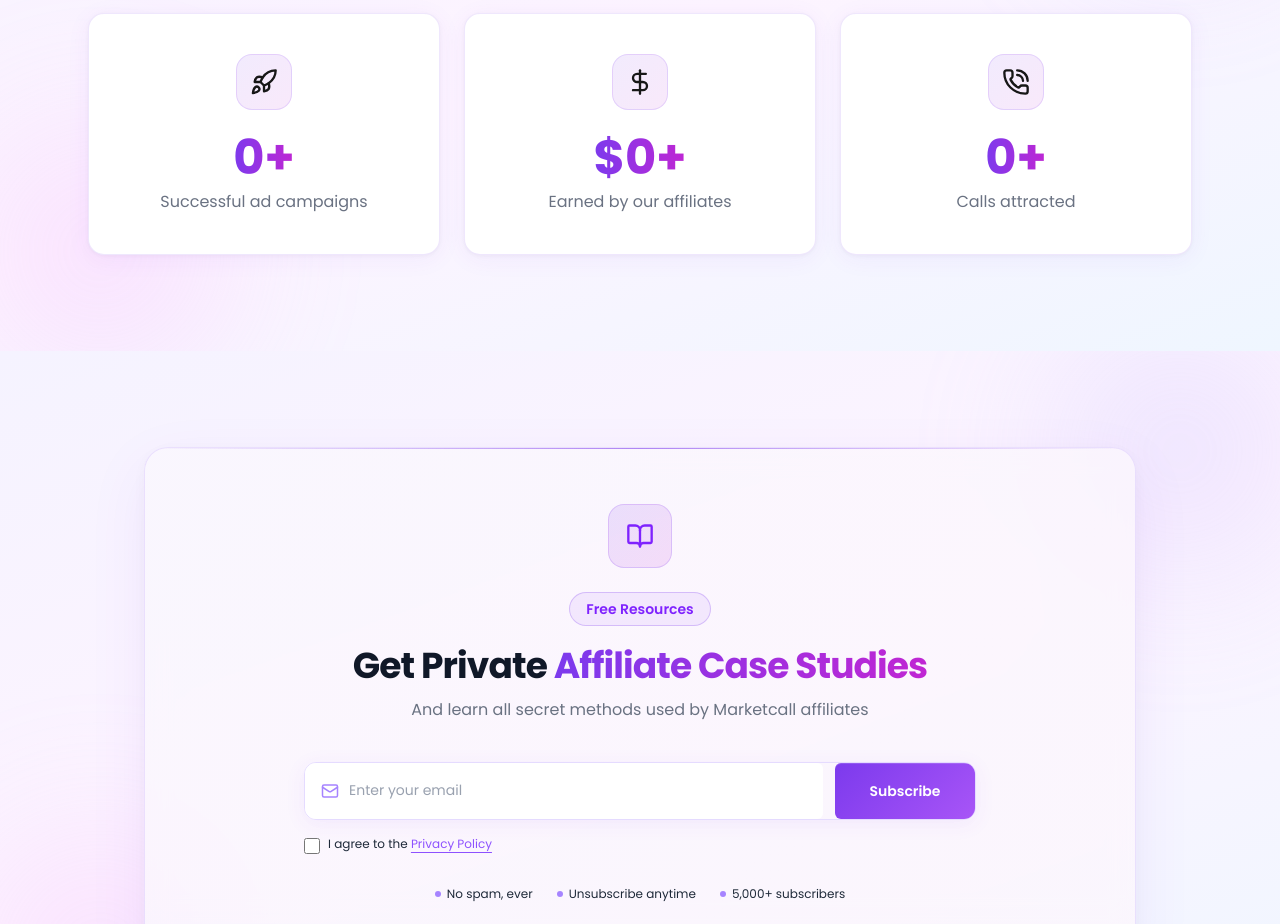
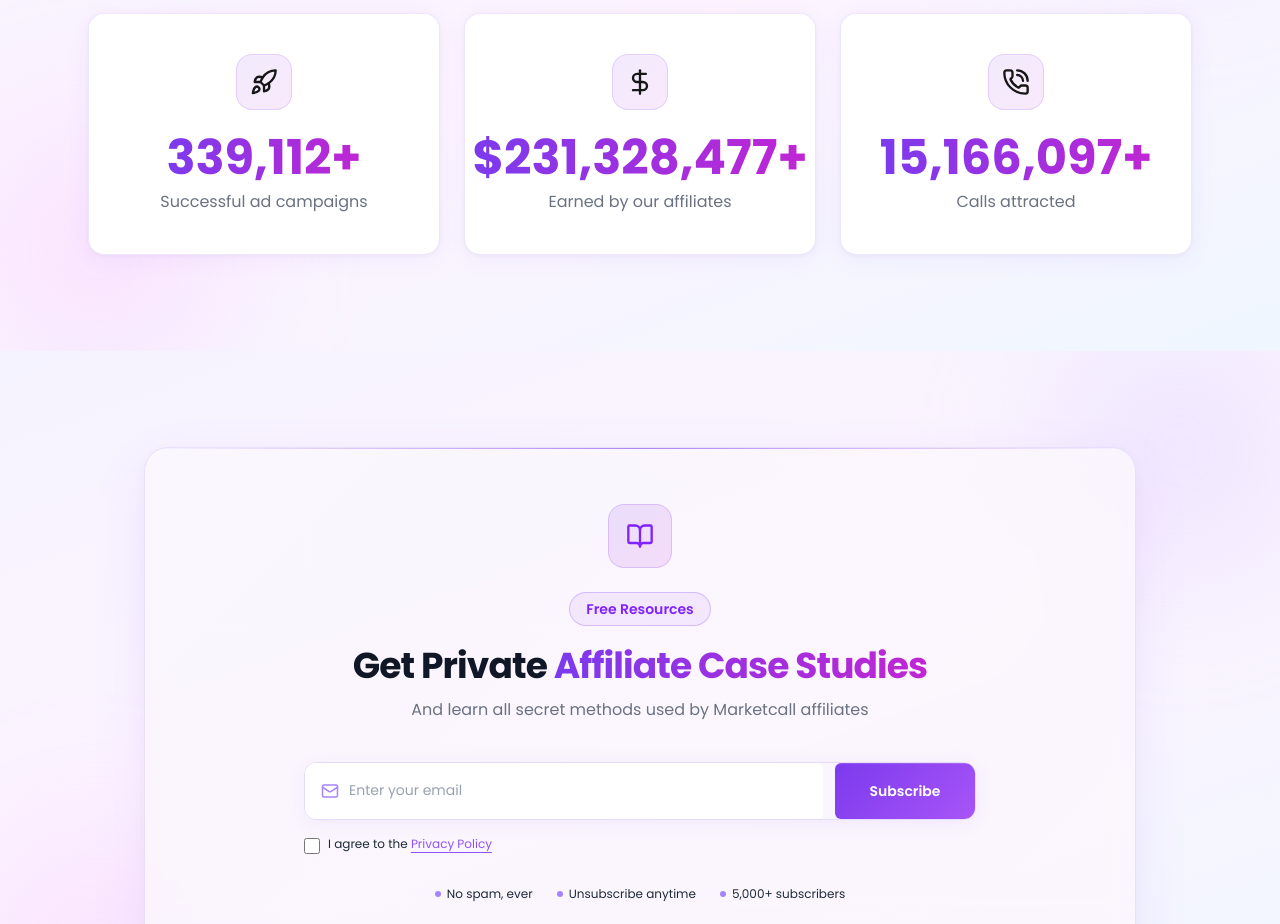
Before and after one commit to kamil-Abbas12/marketcall, a Next.js app: page / in a window 1280 px wide. Shown: the part 3120-4044 px from the top of the page. Built offline with nearby package versions, Linux system fonts and the light colour scheme.

Commit message:
fix  error

```diff
--- a/app/component/Ads.tsx
+++ b/app/component/Ads.tsx
@@ -1,39 +1,61 @@
 "use client";
-import dynamic from "next/dynamic";
-import { motion } from "framer-motion";
+
+import { motion, useInView } from "framer-motion";
 import { Rocket, DollarSign, PhoneCall } from "lucide-react";
-import React, { useEffect, useState } from "react";
-// Dynamically import CountUp for client-side only
-const CountUp = dynamic(() => import("react-countup"), { ssr: false });
+import React, { useRef } from "react";
+import CountUp from "react-countup";
 
 const stats = [
-  { number: 339112, label: "Successful ad campaigns", icon: <Rocket size={28} />, suffix: "+" },
-  { number: 231328477, label: "Earned by our affiliates", icon: <DollarSign size={28} />, prefix: "$", suffix: "+" },
-  { number: 15166097, label: "Calls attracted", icon: <PhoneCall size={28} />, suffix: "+" },
+  {
+    number: 339112,
+    label: "Successful ad campaigns",
+    icon: <Rocket size={28} />,
+    suffix: "+",
+    prefix: "",
+  },
+  {
+    number: 231328477,
+    label: "Earned by our affiliates",
+    icon: <DollarSign size={28} />,
+    suffix: "+",
+    prefix: "$",
+  },
+  {
+    number: 15166097,
+    label: "Calls attracted",
+    icon: <PhoneCall size={28} />,
+    suffix: "+",
+    prefix: "",
+  },
 ];
 
 const Ads = () => {
-  const [mounted, setMounted] = useState(false);
- useEffect(() => {
-    setMounted(true);
-  }, []);
   return (
     <section
       className="relative w-full py-24 overflow-hidden"
-      style={{ background: "linear-gradient(160deg, #f5f3ff 0%, #fdf4ff 50%, #eff6ff 100%)" }}
+      style={{
+        background:
+          "linear-gradient(160deg, #f5f3ff 0%, #fdf4ff 50%, #eff6ff 100%)",
+      }}
     >
-      {/* Background glow orbs */}
+      {/* Background glow */}
       <div
         className="absolute top-[-100px] right-[-100px] w-[400px] h-[400px] rounded-full opacity-30 pointer-events-none"
-        style={{ background: "radial-gradient(circle, #c4b5fd, transparent 70%)", filter: "blur(60px)" }}
+        style={{
+          background: "radial-gradient(circle, #c4b5fd, transparent 70%)",
+          filter: "blur(60px)",
+        }}
       />
       <div
         className="absolute bottom-[-100px] left-[-100px] w-[400px] h-[400px] rounded-full opacity-30 pointer-events-none"
-        style={{ background: "radial-gradient(circle, #f0abfc, transparent 70%)", filter: "blur(60px)" }}
+        style={{
+          background: "radial-gradient(circle, #f0abfc, transparent 70%)",
+          filter: "blur(60px)",
+        }}
       />
 
       <div className="max-w-6xl mx-auto px-6 relative z-10">
-        {/* Section header */}
+        {/* Header */}
         <motion.div
           className="text-center mb-16"
           initial={{ opacity: 0, y: 20 }}
@@ -43,77 +65,110 @@ const Ads = () => {
         >
           <span
             className="inline-block px-4 py-1.5 rounded-full text-sm font-semibold mb-4 text-violet-600"
-            style={{ background: "rgba(124,58,237,0.08)", border: "1px solid rgba(124,58,237,0.25)" }}
+            style={{
+              background: "rgba(124,58,237,0.08)",
+              border: "1px solid rgba(124,58,237,0.25)",
+            }}
           >
             Our Impact
           </span>
+
           <h2 className="text-3xl md:text-4xl font-extrabold text-gray-900 mb-3">
-            Metrics that {" "}
-            <span style={{ background: "linear-gradient(90deg, #7C3AED, #C026D3)",
-               WebkitBackgroundClip: "text", WebkitTextFillColor: "transparent" }}>
+            Metrics that{" "}
+            <span
+              style={{
+                background: "linear-gradient(90deg, #7C3AED, #C026D3)",
+                WebkitBackgroundClip: "text",
+                WebkitTextFillColor: "transparent",
+              }}
+            >
               prove success
             </span>
           </h2>
+
           <p className="text-gray-500 w-full mx-auto text-md md:text-base">
-            Real impact from real campaigns.
-Discover how Marketcall empowers advertisers and affiliates worldwide with measurable success.
-
+            Real impact from real campaigns. Discover how Marketcall empowers
+            advertisers and affiliates worldwide with measurable success.
           </p>
         </motion.div>
 
-        {/* Stats cards */}
+        {/* Stats */}
         <motion.div
           className="grid grid-cols-1 md:grid-cols-3 gap-6"
           initial="hidden"
           whileInView="visible"
           viewport={{ once: true, amount: 0.3 }}
-          variants={{ hidden: {}, visible: { transition: { staggerChildren: 0.2 } } }}
+          variants={{
+            hidden: {},
+            visible: { transition: { staggerChildren: 0.2 } },
+          }}
         >
-          {stats.map((stat, index) => (
+          {stats.map((stat, index) => {
+            const ref = useRef(null);
+            const inView = useInView(ref, { once: true });
+
+            return (
               <motion.div
                 key={index}
+                ref={ref}
                 className="group relative flex flex-col justify-center items-center text-center
                 p-10 rounded-2xl bg-white cursor-pointer overflow-hidden transition-transform
                 duration-300 hover:scale-[1.03]"
-              style={{ border: "1px solid rgba(124,58,237,0.12)", boxShadow: "0 4px 24px rgba(124,58,237,0.06), 0 1px 4px rgba(0,0,0,0.04)" }}
-              variants={{ hidden: { opacity: 0, y: 30 }, visible: { opacity: 1, y: 0, transition: { duration: 0.7, ease: "easeOut" } } }}
+                style={{
+                  border: "1px solid rgba(124,58,237,0.12)",
+                  boxShadow:
+                    "0 4px 24px rgba(124,58,237,0.06), 0 1px 4px rgba(0,0,0,0.04)",
+                }}
+                variants={{
+                  hidden: { opacity: 0, y: 30 },
+                  visible: {
+                    opacity: 1,
+                    y: 0,
+                    transition: { duration: 0.7, ease: "easeOut" },
+                  },
+                }}
               >
                 {/* Icon */}
-              <div className="w-14 h-14 rounded-2xl flex
-               items-center justify-center text-2xl mb-6 transition-transform duration-300 group-hover:scale-110"
-                style={{ background: "linear-gradient(135deg, rgba(124,58,237,0.1), rgba(192,38,211,0.1))",
-                   border: "1px solid rgba(124,58,237,0.15)" }}
+                <div
+                  className="w-14 h-14 rounded-2xl flex items-center justify-center text-2xl mb-6
+                  transition-transform duration-300 group-hover:scale-110"
+                  style={{
+                    background:
+                      "linear-gradient(135deg, rgba(124,58,237,0.1), rgba(192,38,211,0.1))",
+                    border: "1px solid rgba(124,58,237,0.15)",
+                  }}
                 >
                   {stat.icon}
                 </div>
 
                 {/* Number */}
                 <div
-  className="text-2xl md:text-3xl  xl:text-5xl font-extrabold mb-2"
+                  className="text-2xl md:text-3xl xl:text-5xl font-extrabold mb-2"
                   style={{
                     background: "linear-gradient(90deg, #7C3AED, #C026D3)",
                     WebkitBackgroundClip: "text",
                     WebkitTextFillColor: "transparent",
                   }}
                 >
-{mounted && (
+                  {inView && (
                     <CountUp
                       start={0}
                       end={stat.number}
                       duration={2.5}
                       separator=","
-    prefix={stat.prefix || ""}
-    suffix={stat.suffix || ""}
-  >
-    {({ countUpRef }) => <span ref={countUpRef} />}
-  </CountUp>
+                      prefix={stat.prefix}
+                      suffix={stat.suffix}
+                    />
                   )}
                 </div>
 
                 {/* Label */}
-              <p className="text-gray-500 text-sm md:text-base font-medium">{stat.label}</p>
+                <p className="text-gray-500 text-sm md:text-base font-medium">
+                  {stat.label}
+                </p>
               </motion.div>
-          ))}
+            );
+          })}
         </motion.div>
       </div>
     </section>
```
Lines whose indentation alone changed are shown as unchanged.
